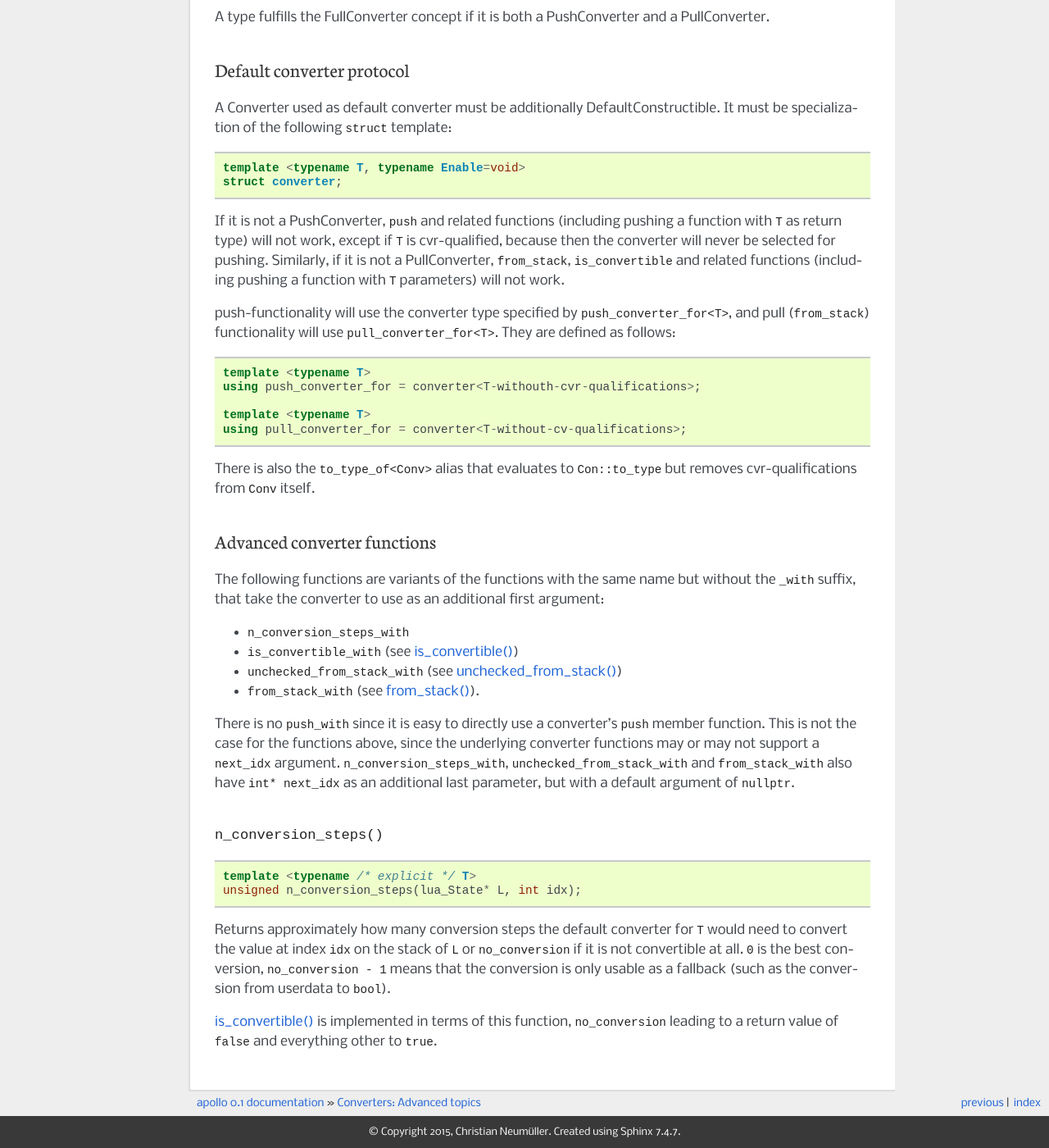
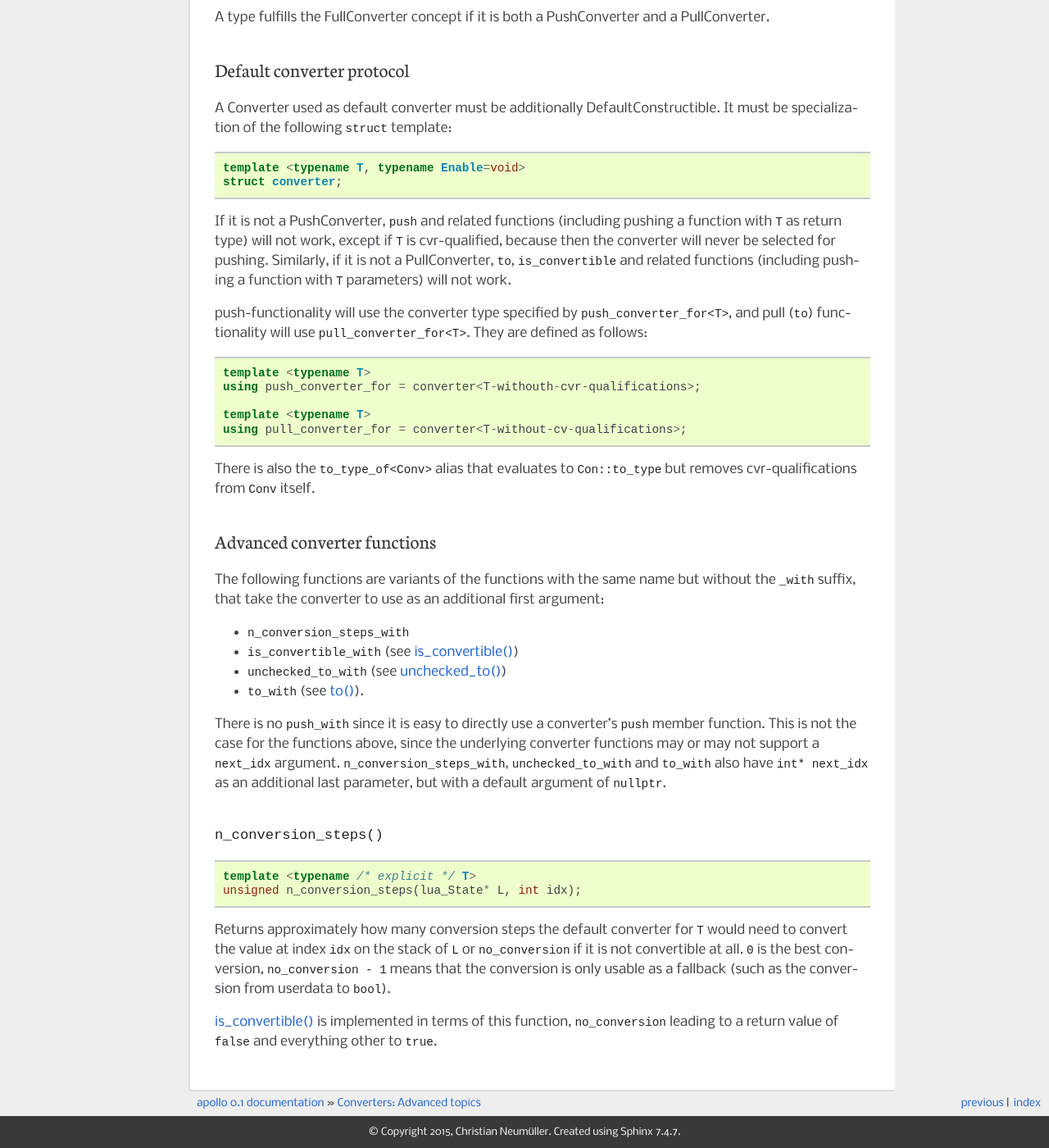
Before and after one commit to Oberon00/apollo, a Sphinx documentation site: the page built from doc/converter-advanced.rst, in a window 1280 px wide and 1400 px high, scrolled down 1807 px. Shown: the whole window at 82% size. Built offline with Sphinx 7.4.7, drawn with Linux system fonts in a browser that asks for light colours; some of the changed text lies outside the part shown.

Commit message:
doc: Reflect renamings.

```diff
--- a/doc/converter-advanced.rst
+++ b/doc/converter-advanced.rst
@@ -46,10 +46,10 @@ A PushConverter for ``T`` (where ``T`` is always withouth top-level cv) defines
 how to retrieve a ``T`` from the Lua stack.
 
 A member type(def) ``to_type`` must be provided that specifies the return type
-of ``from_stack``.
+of ``to``.
 
 A data member ``n_consumed`` must be provided if the ``n_conversion_steps`` or
-``from_stack`` member functions does not implement the overload having the
+``to`` member functions does not implement the overload having the
 ``int* next_idx`` parameter. It will then be used to determine what stack
 elements have been processed by this converter (e.g. when converting function
 arguments, the next argument's converter will receive ``idx + n_consumed`` as
@@ -74,17 +74,17 @@ fallback (such as the conversion from userdata to ``bool``). This
 information is used e.g. by :ref:`f-is_convertible`, the grading is used for
 (currently undocumented) overload sets. The second overload must set
 ``*next_idx`` to the first stack index after ``idx`` that will not be used by
-``from_stack`` if ``next_idx != nullptr``.
+``to`` if ``next_idx != nullptr``.
 
-``from_stack`` must have a prototype compatible to either of::
+``to`` must have a prototype compatible to either of::
 
-   to_type from_stack(lua_State* L, int idx); // 1
-   to_type from_stack(lua_State* L, int idx, int* next_idx); // 2
+   to_type to(lua_State* L, int idx); // 1
+   to_type to(lua_State* L, int idx, int* next_idx); // 2
 
 It must have the same form as ``n_conversion_steps`` (if one has the
 ``next_idx`` parameter, the other must too). This function must return the value
 at stack index ``idx`` of ``L`` converted to a type for which
-``unwrap_bound_ref`` returns a ``T``-compatible type (usually this type will be
+``unwrap_ref`` returns a ``T``-compatible type (usually this type will be
 just ``T``). It must only be called if ``n_conversion_steps`` would return a
 value ≠ ``no_conversion`` (although ``n_conversion_steps`` will not necessarily
 be called), thus it does not need to check for convertibility (the behavior may
@@ -115,11 +115,11 @@ If it is not a PushConverter, ``push`` and related functions
 (including pushing a function with ``T`` as return type) will not work, except
 if ``T`` is cvr-qualified, because then the converter will never be selected for
 pushing.
-Similarly, if it is not a PullConverter, ``from_stack``, ``is_convertible`` and related
+Similarly, if it is not a PullConverter, ``to``, ``is_convertible`` and related
 functions (including pushing a function with ``T`` parameters) will not work.
 
 push-functionality will use the converter type specified by
-``push_converter_for<T>``, and pull (``from_stack``) functionality will use
+``push_converter_for<T>``, and pull (``to``) functionality will use
 ``pull_converter_for<T>``. They are defined as follows::
 
    template <typename T>
@@ -142,14 +142,14 @@ first argument:
 
 - ``n_conversion_steps_with``
 - ``is_convertible_with`` (see :ref:`f-is_convertible`)
-- ``unchecked_from_stack_with`` (see :ref:`f-unchecked_from_stack`)
-- ``from_stack_with`` (see :ref:`f-from_stack`).
+- ``unchecked_to_with`` (see :ref:`f-unchecked_to`)
+- ``to_with`` (see :ref:`f-to`).
 
 There is no ``push_with`` since it is easy to directly use a converter's
 ``push`` member function. This is not the case for the functions above, since
 the underlying converter functions may or may not support a ``next_idx``
-argument. ``n_conversion_steps_with``, ``unchecked_from_stack_with`` and
-``from_stack_with`` also have ``int* next_idx`` as an additional last parameter,
+argument. ``n_conversion_steps_with``, ``unchecked_to_with`` and
+``to_with`` also have ``int* next_idx`` as an additional last parameter,
 but with a default argument of ``nullptr``.
 
 
```
Also changed, not shown: doc/basic-usage.rst (+12 -12 lines), doc/classes.rst (+10 -10 lines), doc/converter-basics.rst (+9 -9 lines), doc/functions.rst (+4 -4 lines), doc/utilities.rst (+4 -4 lines).
